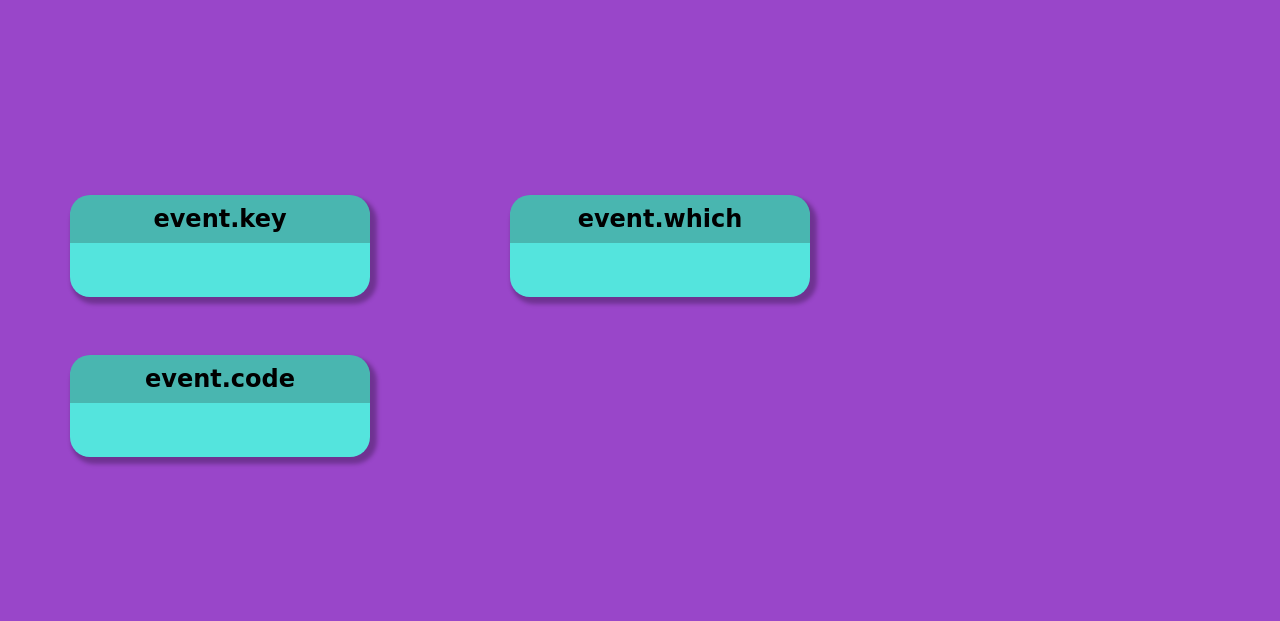
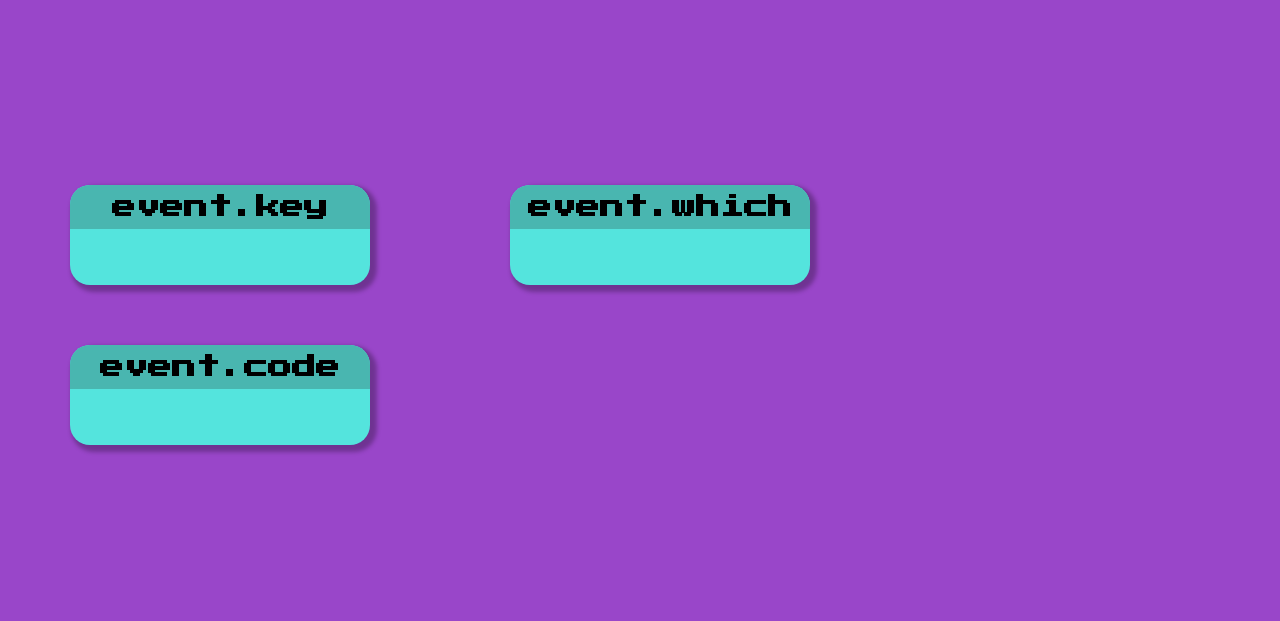
Before and after one commit to gxc19/keyCode, a plain HTML site: page index.html in a window 1280 px wide. Shown: the part 179-800 px from the top of the page. Drawn offline with Linux system fonts and the light colour scheme.

Commit message:
completed version

```diff
--- a/app.js
+++ b/app.js
@@ -14,7 +14,6 @@ document.addEventListener("keypress", () => {
 //
 const keyNum = document.getElementById("keyNum")
 
-
 document.addEventListener("keypress", () => {
     keyNum.textContent = event.keyCode
 })
@@ -25,5 +24,3 @@ const keyName = document.getElementById("keyName")
 document.addEventListener("keypress", () => {
     keyName.textContent = event.code
 })
-
-console.dir(keyNum)
--- a/index.html
+++ b/index.html
@@ -6,6 +6,9 @@
     <meta http-equiv="X-UA-Compatible" content="ie=edge">
     <link rel="stylesheet" href="style.css">
     <title>Document</title>
+    <style>
+        @import url('https://fonts.googleapis.com/css?family=Press+Start+2P&display=swap');
+        </style>
 </head>
 <body>
     <div class="container">
```
